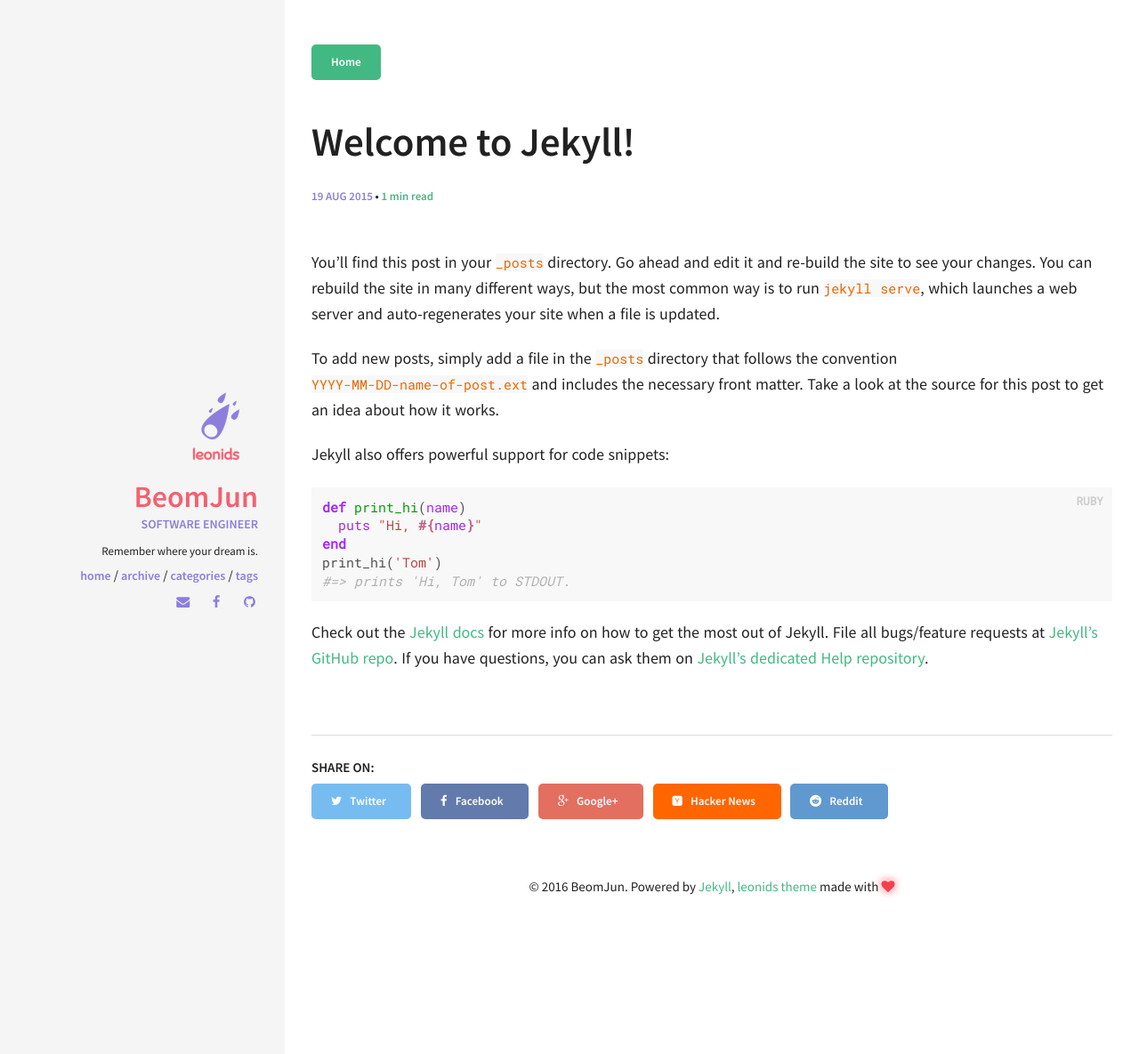
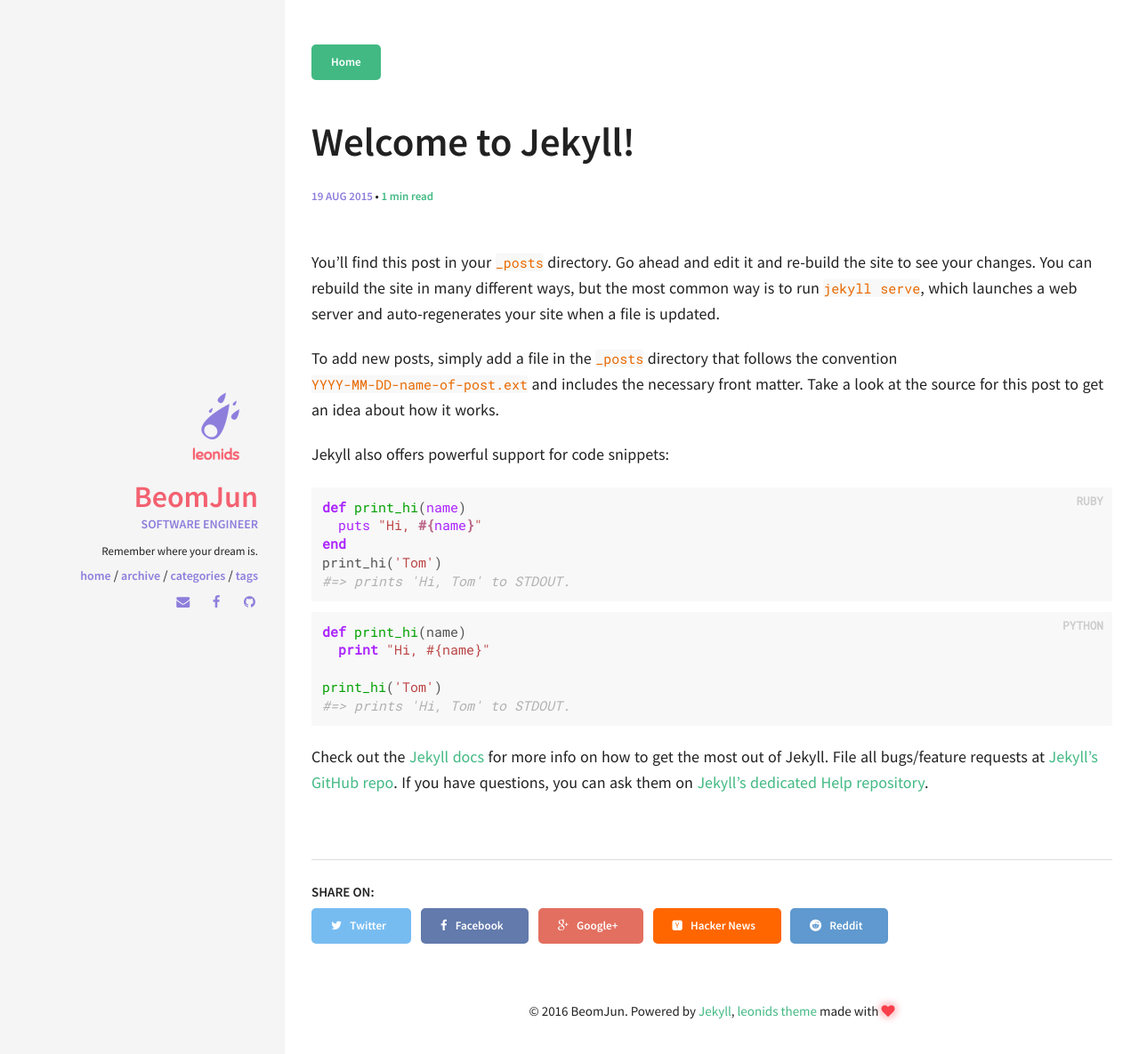
Before and after one commit to Alchemist85K/Alchemist85K.github.io, a Jekyll site: the page built from _posts/2015-08-18-welcome-to-jekyll.md, in a window 1280 px wide. Shown: the top 1185 px of the page at 89% size. Built offline with Jekyll 4.4.1, drawn with Linux system fonts in a browser that asks for light colours.

Commit message:
test code highlight

```diff
--- a/_posts/2015-08-18-welcome-to-jekyll.md
+++ b/_posts/2015-08-18-welcome-to-jekyll.md
@@ -21,6 +21,14 @@ print_hi('Tom')
 #=> prints 'Hi, Tom' to STDOUT.
 {% endhighlight %}
 
+{% highlight python %}
+def print_hi(name)
+  print "Hi, #{name}"
+
+print_hi('Tom')
+#=> prints 'Hi, Tom' to STDOUT.
+{% endhighlight %}
+
 Check out the [Jekyll docs][jekyll] for more info on how to get the most out of Jekyll. File all bugs/feature requests at [Jekyll’s GitHub repo][jekyll-gh]. If you have questions, you can ask them on [Jekyll’s dedicated Help repository][jekyll-help].
 
 [jekyll]:      http://jekyllrb.com
```
